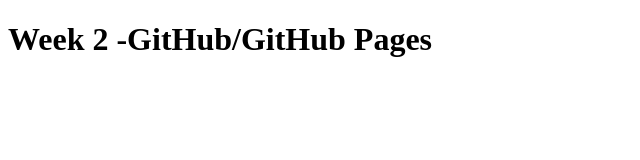
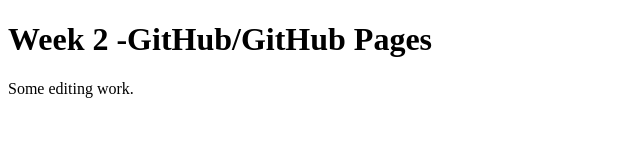
Before and after one commit to DainShin/JavaScript-Week02Demo, a plain HTML site: page index.html in a window 1280 px wide. Shown: the whole page, without its empty margins (0-640 px from the left). Drawn offline with Linux system fonts and the light colour scheme.

Commit message:
Added paragraph

```diff
--- a/index.html
+++ b/index.html
@@ -7,5 +7,6 @@
   </head>
   <body>
     <h1>Week 2 -GitHub/GitHub Pages</h1>
+    <p>Some editing work.</p>
   </body>
 </html>
```
